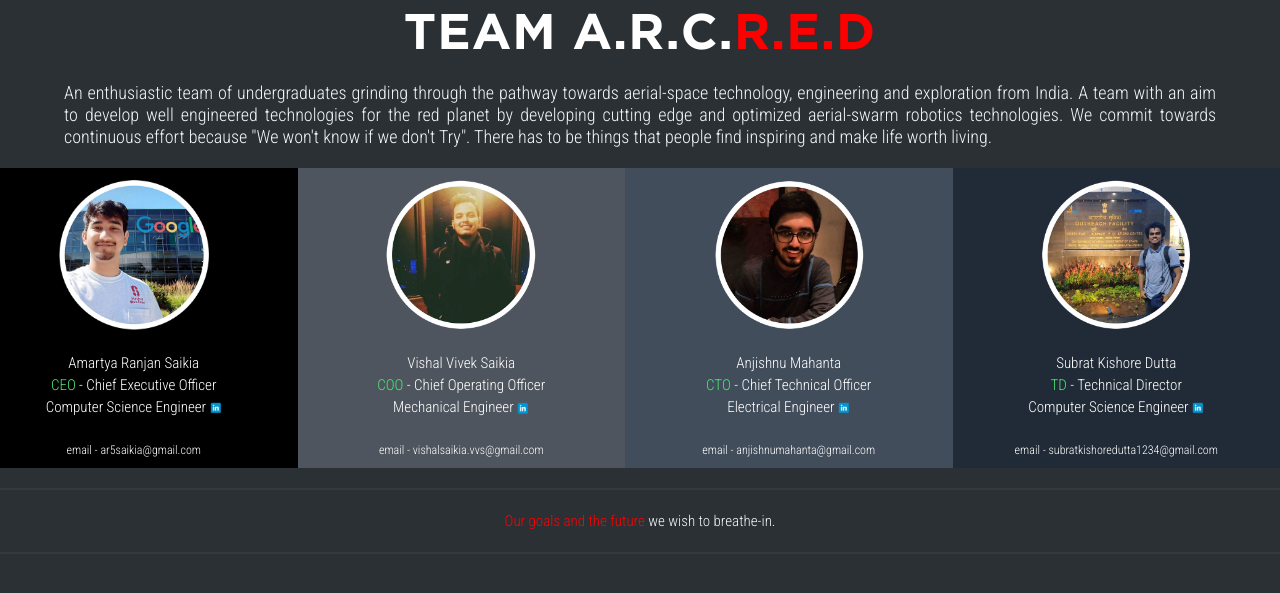
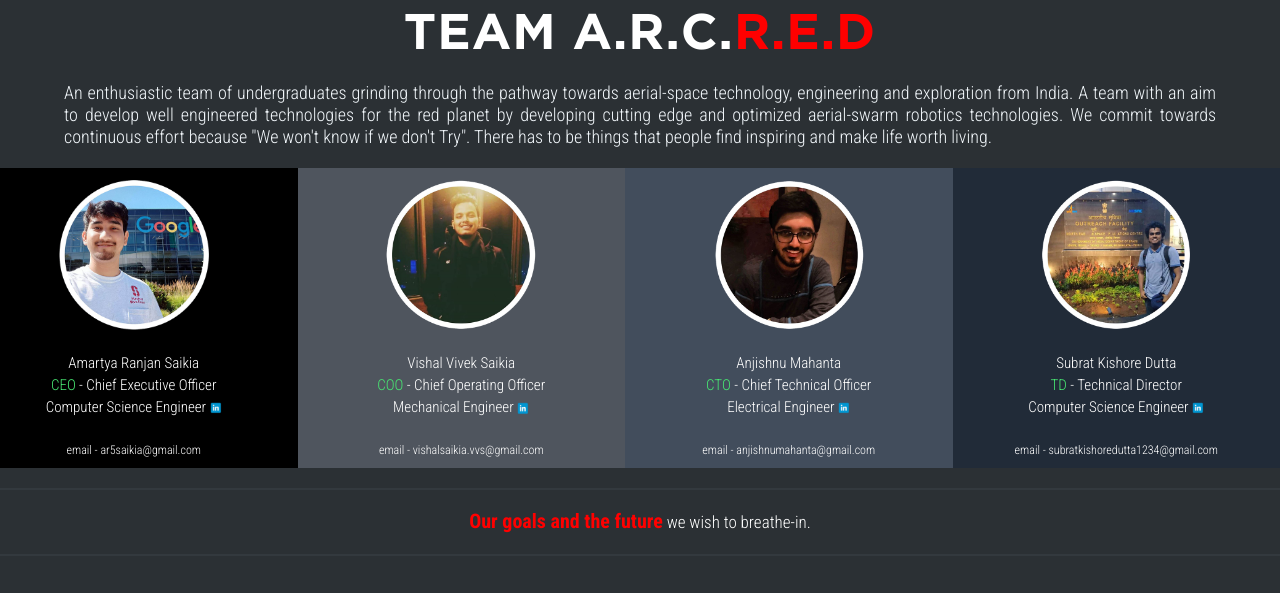
Before and after one commit to arcred-space/arcred-space.github.io, a plain HTML site: page x/teamarc.html in a window 1280 px wide. Shown: the top 593 px of the page. Drawn offline with Linux system fonts and the light colour scheme; grey boxes are pictures that could not be loaded.

Commit message:
future goal

```diff
--- a/x/teamarc.html
+++ b/x/teamarc.html
@@ -94,7 +94,7 @@ p.padding2 {
 
 <hr>
 
-<center><a align=justify href="./xblog/future.html"><font color=red>Our goals and the future</font></a> we wish to breathe-in.</center>
+<center><a style="font-size:20px" align=justify href="./xblog/future.html"><font color=red><b>Our goals and the future</b></font></a><a style="font-size:17px"> we wish to breathe-in.</a></center>
 
 <hr>
 
```
Also changed, not shown: x/rocket.html (+2 -0 lines), x/rover.html (+1 -0 lines).
